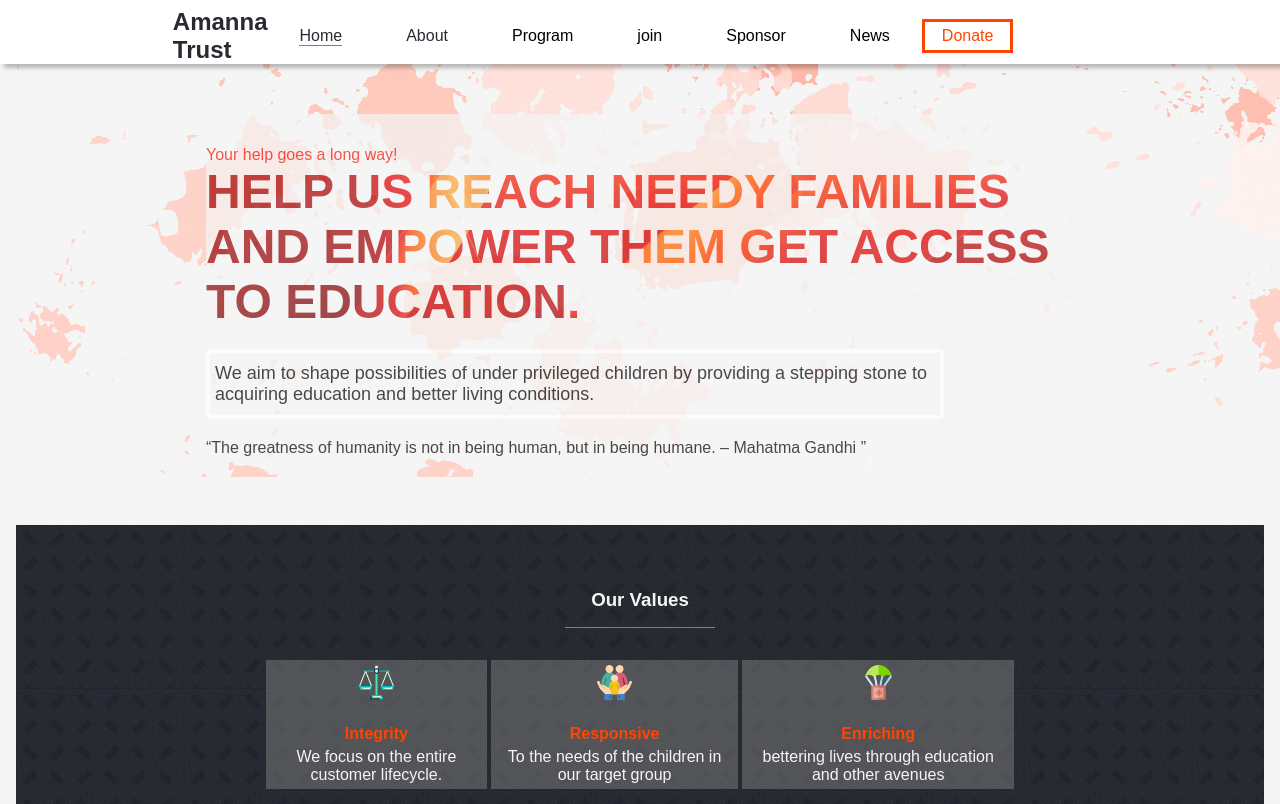
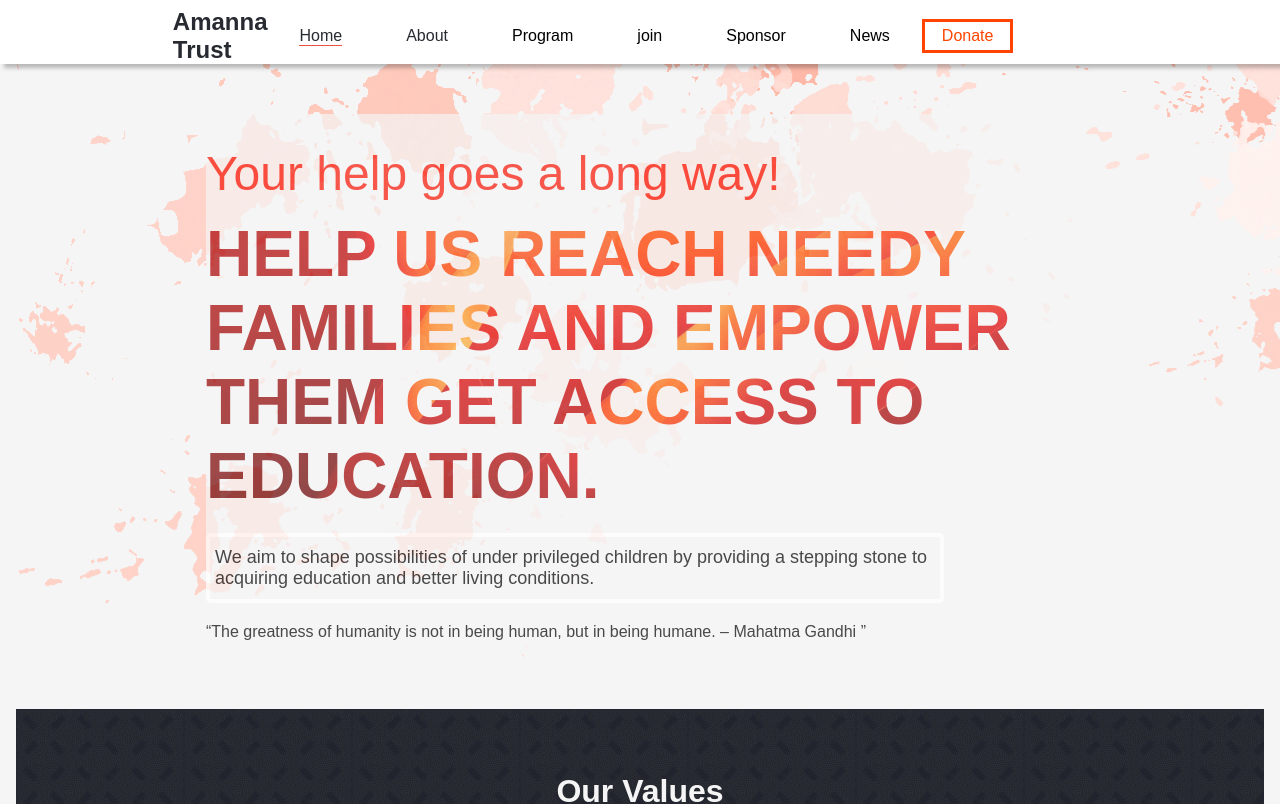
Before and after one commit to NoelLincoln/first-capstone-project, a website: page index.html in a window 1280 px wide. Shown: the part 34-838 px from the top of the page. Drawn offline with Linux system fonts and the light colour scheme; a web font is replaced by a local one.

Commit message:
increase font size and margin to match design

```diff
--- a/assets/css/desktop.css
+++ b/assets/css/desktop.css
@@ -52,6 +52,14 @@ body {
   font-size: 1rem;
 }
 
+.see-program p {
+  color: #f5f5f5;
+}
+
+.headline p {
+  font-size: 3rem;
+}
+
 .campaign-donate {
   display: flex;
   align-items: center;
@@ -101,7 +109,8 @@ body {
 }
 
 .headline h1 {
-  font-size: 3rem;
+  font-size: 4rem;
+  font-family: 'Lato-Bold', sans-serif;
 }
 
 .project {
@@ -162,20 +171,11 @@ footer {
 
 .see-program {
   margin-top: 2rem;
-
   border-top: 0;
   border-left: 0;
   border-right: 0;
-
   border-style: solid;
   border-color: #f5f5f5;
-  color: #f5f5f5;
-}
-
-.see-program a {
-}
-
-.see-program p {
   color: #f5f5f5;
 }
 
@@ -204,6 +204,14 @@ a:visited {
   width: 100%;
 }
 
+.values h3 {
+  font-size: 2rem;
+}
+
+.values hr {
+  width: 4%;
+}
+
 .values-reasons li:nth-child(3) {
   margin-top: -1rem;
 }
--- a/assets/css/style.css
+++ b/assets/css/style.css
@@ -119,6 +119,11 @@ ul {
   margin-top: 2rem;
   font-family: 'Lato', sans-serif;
   color: #f81404;
+}
+
+.headline > p {
+  font-size: 1.5rem;
+  margin-bottom: 1rem;
 }
 
 .headline h1 {
--- a/index.html
+++ b/index.html
@@ -199,11 +199,8 @@
         </section>
         <footer>
             <div class="copyright">
-                <h3>
-                    @copyright
-                </h3>
-                <p>Linc Technologies</p>
-
+                <img
+                    src="/first-capstone-project/assets/images/creative-commons.png" />
             </div>
             <div class="copyright-text">
                 <p>This applications is property of...</p>
```
Also changed, not shown: assets/images/creative-commons.png (added).
